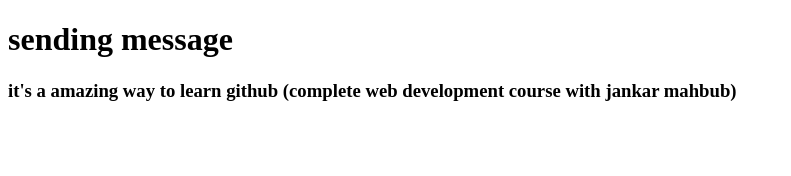
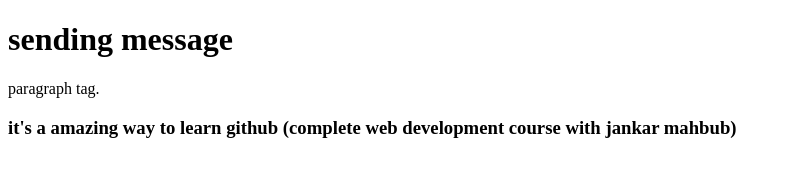
Before and after one commit to Shorif-khan/for-learn-github, a plain HTML site: page index.html in a window 1280 px wide. Shown: the whole page, without its empty margins (0-791 px from the left). Drawn offline with Linux system fonts and the light colour scheme.

Commit message:
it's my last commit

```diff
--- a/index.html
+++ b/index.html
@@ -7,6 +7,9 @@
 </head>
 <body>
     <h1>sending message</h1>
+    <p>
+        paragraph tag.
+    </p>
     <h3>it's a amazing way to learn github (complete web development course with jankar mahbub)</h3>
 </body>
 </html>
```
